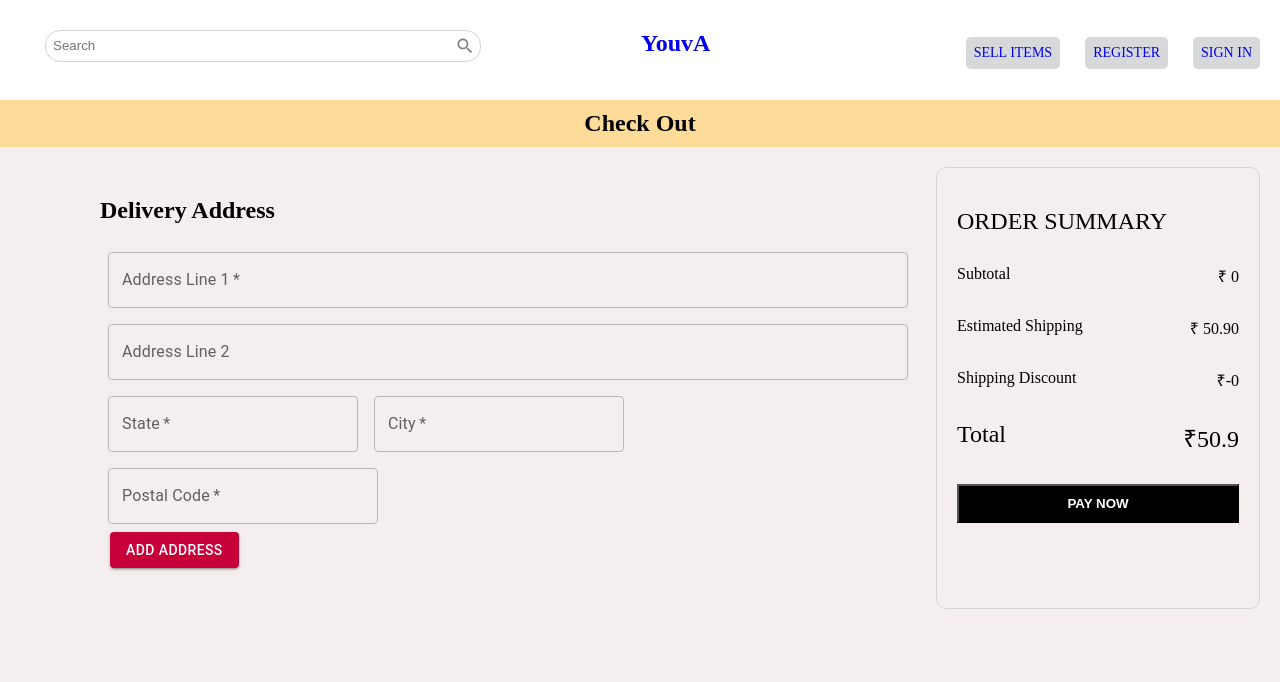
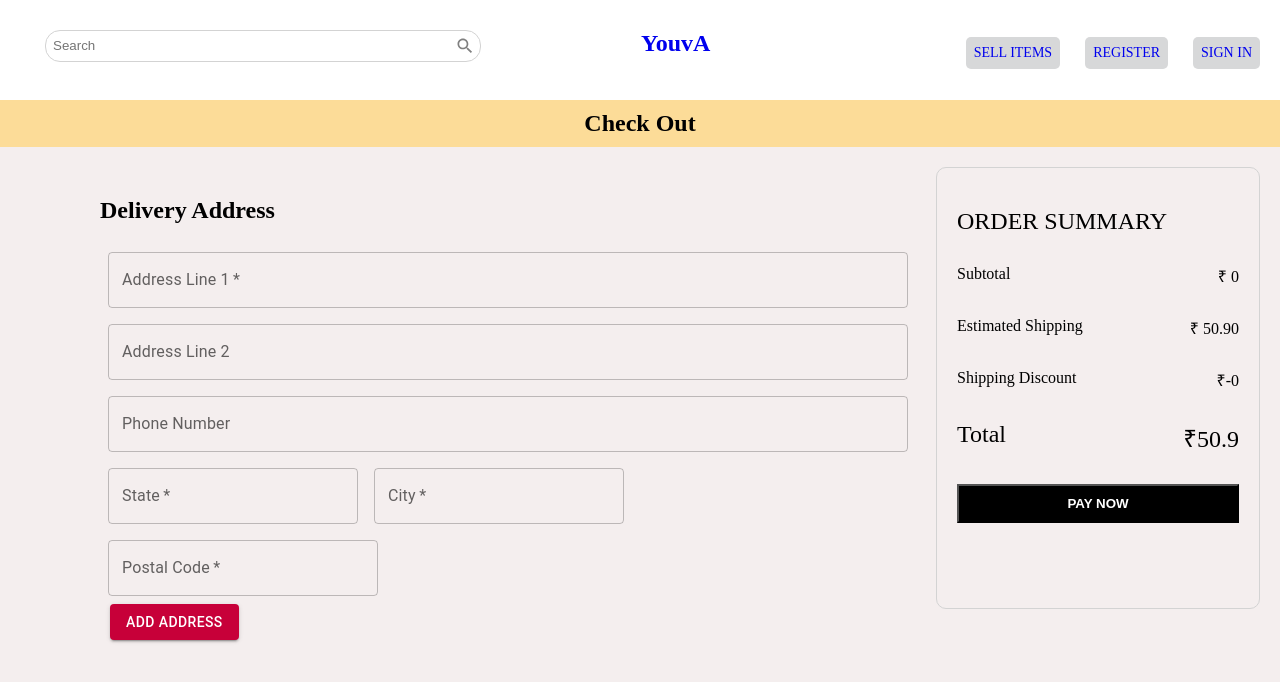
Before and after one commit to ameerbadushaht/Ecommerce_Youva_Mern_Stack, a React (Create React App) app in the folder client/: page /CheckOut in a window 1280 px wide. Both pictures are taken after a click on the button "CHANGE ADDRESS". Shown: the top 682 px of the page. Built offline with nearby package versions, Linux system fonts and the light colour scheme; no server answers.

Commit message:
Update Address.jsx

```diff
--- a/client/src/components/Address.jsx
+++ b/client/src/components/Address.jsx
@@ -1,7 +1,6 @@
 import React, { useState } from "react";
 import { useEffect } from "react";
-// import Divider from "@mui/joy/Divider";
-// import Typography from "@mui/joy/Typography";
+
 import { useGetUserID } from "../hooks/useGetUserID";
 import { Box, Button, Typography } from "@mui/material";
 import TextField from "@mui/material/TextField";
@@ -9,11 +8,12 @@ import axios from "axios";
 function Address() {
   const [addressLine1, setAddressLine1] = useState("");
   const [addressLine2, setAddressLine2] = useState("");
+  const [phnumber, setPhnumber] = useState("");
   const [state, setState] = useState("");
   const [city, setCity] = useState("");
   const [postalCode, setPostalCode] = useState("");
   const [isValid, setIsValid] = useState(true);
-  // const [isSubmitted, setSubmitted] = useState(false);
+
   const [isEditing, setIsEditing] = useState(false);
   const userID = useGetUserID();
   const [address, setAddress] = useState({});
@@ -45,6 +45,7 @@ function Address() {
     // Set initial address values when the address is fetched
     setAddressLine1(address.addressLine1);
     setAddressLine2(address.addressLine2);
+    setPhnumber(address.phNumber);
     setState(address.state);
     setCity(address.city);
     setPostalCode(address.postalCode);
@@ -69,6 +70,7 @@ function Address() {
           userAddress: {
             addressLine1,
             addressLine2,
+            phnumber,
             state,
             city,
             postalCode,
@@ -105,6 +107,7 @@ function Address() {
                 <div>
               <Typography>Address Line 1: <span style={{"font-size":"20px", "margin-left":"15px"}}>{address.addressLine1}</span> </Typography>
               <Typography>Address Line 2: <span style={{"font-size":"20px", "margin-left":"15px"}}>{address.addressLine2}</span></Typography>
+              <Typography>Phone Number: <span style={{"font-size":"20px", "margin-left":"15px"}}>{address.phnumber}</span></Typography>
               <Typography>State: <span style={{"font-size":"20px", "margin-left":"85px"}}>{address.state}</span></Typography>
               <Typography>City: <span style={{"font-size":"20px", "margin-left":"95px"}}>{address.city}</span></Typography>
               <Typography>Postal Code: <span style={{"font-size":"20px", "margin-left":"35px"}}>{address.postalCode}</span></Typography>
@@ -134,6 +137,12 @@ function Address() {
                 label="Address Line 2"
                 value={addressLine2}
                 onChange={(e) => setAddressLine2(e.target.value)}
+              />
+              <TextField
+                id="outlined-required"
+                label="Phone Number"
+                value={phnumber}
+                onChange={(e) => setPhnumber(e.target.value)}
               />
               <br />
               <TextField
```
